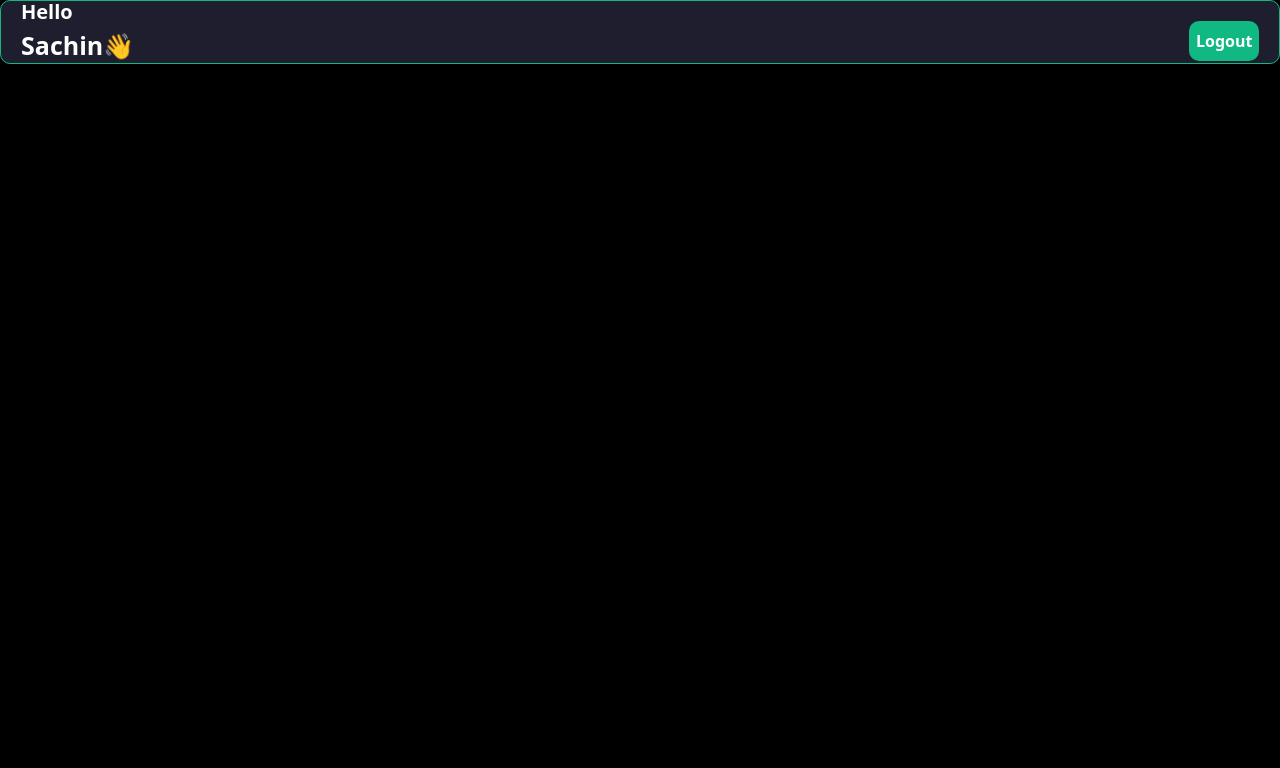
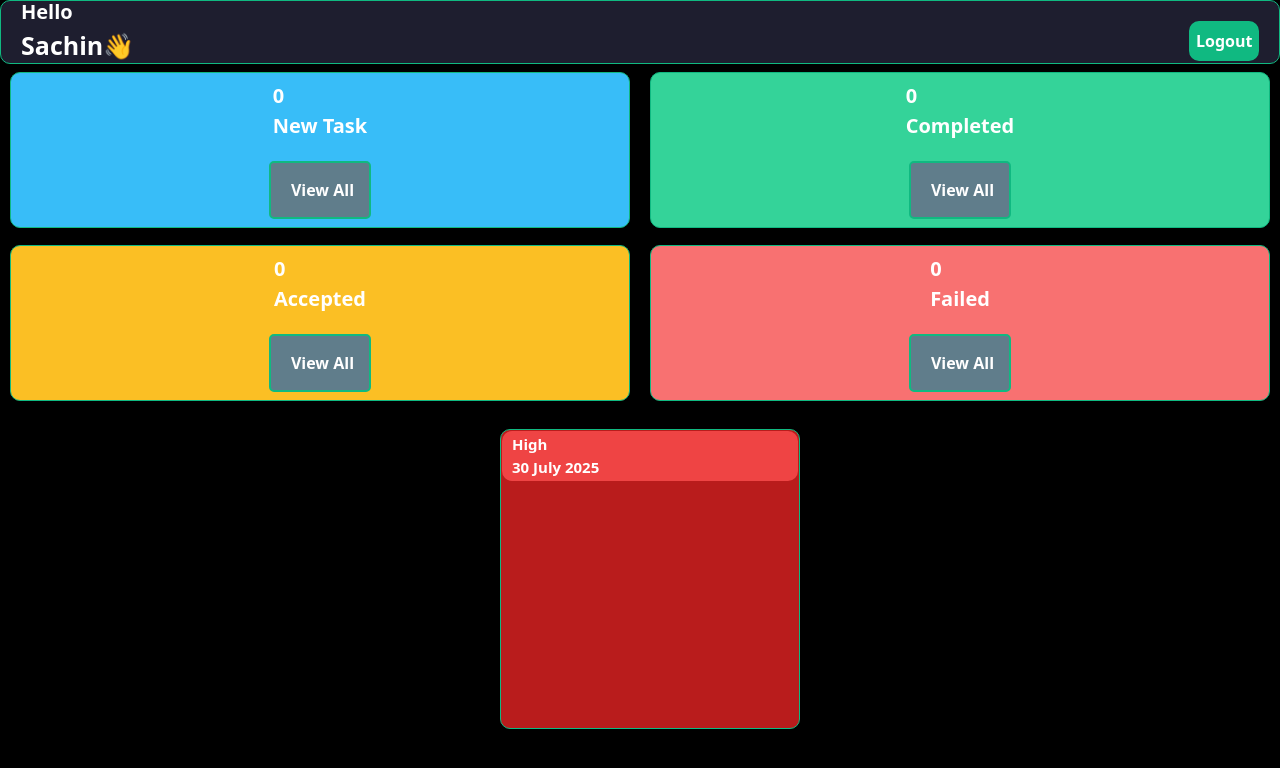
Before and after one commit to silent-knight19/Employee-management-system, a React (Vite) app: page / in a window 1280 px wide. Shown: the top 768 px of the page. Built offline with nearby package versions, Linux system fonts and the light colour scheme; the HTML template or start-up script is replaced by a standard one.

Commit message:
made the employee dashboard

```diff
--- a/src/App.jsx
+++ b/src/App.jsx
@@ -2,12 +2,14 @@ import React from 'react'
 import Login from './components/auth/login'
 import Header from './components/other/Header'
 import EmployeeDash from './components/Dashboard/EmployeeDash'
+import TaskListNumbers from './components/other/TaskListNumbers'
 const App = () => {
   return (
   <>
 
   {/* <Login/> */}
   <EmployeeDash/>
+
   </>
   )
 }
--- a/src/components/Dashboard/EmployeeDash.jsx
+++ b/src/components/Dashboard/EmployeeDash.jsx
@@ -1,12 +1,15 @@
 import React from 'react'
 import Header from '../other/Header'
-const z = () => {
+import TaskListNumbers from '../other/TaskListNumbers'
+import TaskLists from '../other/TasklLists'
+const EmployeeDash = () => {
   return (
     <div>
         <Header/>
-
+        <TaskListNumbers/>
+        <TaskLists/>
     </div>
   )
 }
 
-export default z
+export default EmployeeDash
--- a/src/components/other/Header.jsx
+++ b/src/components/other/Header.jsx
@@ -20,11 +20,10 @@ const Header = () => {
           <span style={{ display: "flex", alignItems: "center", justifyContent: "center", margin: "10px", marginTop: "7.5px"}}>
           <h1 style={{ fontSize: "20px", fontWeight: "bold", color: "white" }}>
             Hello
-            <h2
-              style={{ fontSize: "25px", fontWeight: "bold", color: "white" }}
-            >
+            <br/>
+            <span style={{ fontSize: "25px", fontWeight: "bold", color: "white" }}>
               Sachin👋
-            </h2>
+            </span>
           </h1>
           </span>
           <button
--- a/src/components/other/TaskListNumbers.jsx
+++ b/src/components/other/TaskListNumbers.jsx
@@ -1,9 +1,116 @@
-import React from 'react'
+import React from "react";
 
 const TaskListNumbers = () => {
   return (
-    <div>TaskListNumbers</div>
-  )
-}
+    <>
+      <div className="tasklists">
+        <div className="tasklists flex">
+          <div
+            style={{
+              display: "flex",
+              flexDirection: "column",
+              justifyContent: "space-between",
+              alignItems: "center",
+              margin: "10px",
+              marginTop: "7.5px",
+              backgroundColor: "#1E1E2F",
+              fontcolor: "#E2E8F0",
+              padding: "8px 10px",
+              borderRadius: "10px",
+              border: "1px solid #10B981",
+              width: "50%",
+              background: "#38BDF8",
+            }}
+          >
+            <h1
+              style={{ fontSize: "20px", fontWeight: "bold", color: "white" }}
+            >
+              0<br />
+              New Task
+            </h1>
+            <button style={{ backgroundColor: "#607D8B", color: "white"}}>View All</button>
+          </div>
+          <div
+            style={{
+              display: "flex",
+              flexDirection: "column",
+              justifyContent: "space-between",
+              alignItems: "center",
+              margin: "10px",
+              marginTop: "7.5px",
+              backgroundColor: "#1E1E2F",
+              color: "white",
+              padding: "8px 10px",
+              borderRadius: "10px",
+              border: "1px solid #10B981",
+              width: "50%",
+              background: "#34D399",
+            }}
+          >
+            <h1
+              style={{ fontSize: "20px", fontWeight: "bold", color: "white" }}
+            >
+              0<br />
+              Completed
+            </h1>
+            <button style={{ backgroundColor: "#607D8B", color: "white"}}>View All</button>
+          </div>
+        </div>
+        <div className="tasklists flex">
+          <div
+            style={{
+              display: "flex",
+              flexDirection: "column",
+              justifyContent: "space-between",
+              alignItems: "center",
+              margin: "10px",
+              marginTop: "7.5px",
+              backgroundColor: "#1E1E2F",
+              color: "white",
+              padding: "8px 10px",
+              borderRadius: "10px",
+              border: "1px solid #10B981",
+              width: "50%",
+              background: "#FBBF24",
+            }}
+          >
+            <h1
+              style={{ fontSize: "20px", fontWeight: "bold", color: "white" }}
+            >
+              0<br />
+              Accepted
+            </h1>
+            <button style={{ backgroundColor: "#607D8B", color: "white"}}>View All</button>
+          </div>
+          <div
+            style={{
+              display: "flex",
+              flexDirection: "column",
+              justifyContent: "space-between",
+              alignItems: "center",
+              margin: "10px",
+              marginTop: "7.5px",
+              backgroundColor: "#1E1E2F",
+              color: "white",
+              padding: "8px 10px",
+              borderRadius: "10px",
+              border: "1px solid #10B981",
+              width: "50%",
+              background: "#F87171",
+            }}
+          >
+            <h1
+              style={{ fontSize: "20px", fontWeight: "bold", color: "white" }}
+            >
+              0<br />
+              Failed
+            </h1>
+            <button style={{ backgroundColor: "#607D8B", color: "white"}}   >View All</button>
+          </div>
+        </div>
+      </div>
+    </>
+  );
+};
 
-export default TaskListNumbers
+export default TaskListNumbers;
--- /dev/null
+++ b/src/components/other/TasklLists.jsx
@@ -0,0 +1,68 @@
+import React from "react";
+
+const TasklLists = () => {
+  return (
+    <>
+      <div
+        className="tasklists"
+        style={{
+          width: "100%",
+          height: "430px",
+          color: "#0F172A",
+          padding: "10px",
+          borderRadius: "10px",
+          margin: "10px",
+          marginTop: "7.5px",
+          display: "flex",
+          flexDirection: "column",
+          justifyContent: "start",
+          alignItems: "center",
+          gap: "10px",
+          flexWrap: "wrap",
+          overflow: "auto",
+          scrollBehavior: "smooth",
+          scrollbarWidth: "none",
+        }}
+      >
+        <div>
+          <div className="tasklist1">
+            <div
+              className="priority-bar"
+              style={{
+                display: "flex",
+                shrink: 0,
+                height: "300px",
+                width: "300px",
+                borderRadius: "10px",
+                border: "1px solid #10B981",
+                backgroundColor: "#B91C1C",
+              }}
+            >
+              <h3
+                style={{
+                  fontSize: "15px",
+                  fontWeight: "bold",
+                  color: "white",
+                  padding: "10px",
+                  margin: "1px 1px",
+                  backgroundColor: "#EF4444",
+                  height: "50px",
+                  width: "100%",
+                  display: "flex",
+                  alignItems: "center",
+                  borderRadius: "10px",
+                }}
+              >
+                High
+                <br />
+                30 July 2025{" "}
+              </h3>
+            </div>
+          </div>
+        </div>
+      </div>
+    </>
+  );
+};
+
+export default TasklLists;
```
